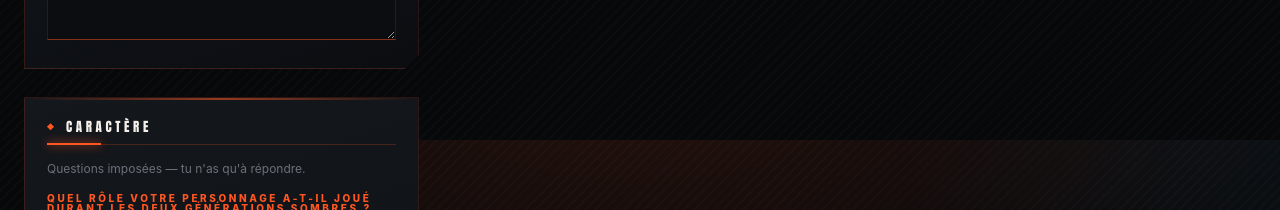
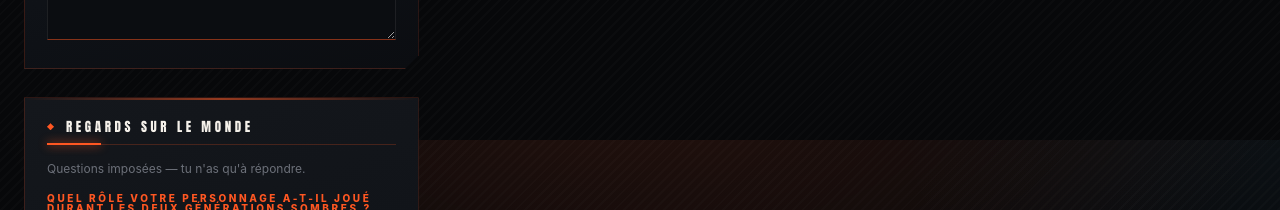
Before and after one commit to illi60/hnk-fiches, a Next.js app: page /editeur in a window 1280 px wide. Shown: the part 1460-1670 px from the top of the page. Built offline with nearby package versions, Linux system fonts and the light colour scheme; no server answers.

Commit message:
Presentation: renommage section Caractere en Regards sur le Monde

```diff
--- a/public/forum/hnk-presentation-preview.html
+++ b/public/forum/hnk-presentation-preview.html
@@ -53,7 +53,7 @@
   </div>
 
   <div class="hnk-pres-sec">
-    <h2 class="hnk-pres-title">Caractère</h2>
+    <h2 class="hnk-pres-title">Regards sur le Monde</h2>
     <div class="hnk-pres-qa">
       <div class="hnk-pres-q">
         <p class="q">Qu'est-ce qui le fait avancer ?</p>
--- a/src/components/PresentationGenerator.tsx
+++ b/src/components/PresentationGenerator.tsx
@@ -248,7 +248,7 @@ export default function PresentationGenerator() {
 
         {/* Caractère : questions verrouillées */}
         <section className="hnk-panel p-5 space-y-4">
-          <h2 className="hnk-section-title mb-1">Caractère</h2>
+          <h2 className="hnk-section-title mb-1">Regards sur le Monde</h2>
           <p className="text-smoke text-xs">Questions imposées — tu n'as qu'à répondre.</p>
           {CHARACTER_QUESTIONS.filter((q) => !q.requiresTrame || d.trame).map((q) => (
             <Field key={q.id} label={q.label}>
--- a/src/lib/presentation.ts
+++ b/src/lib/presentation.ts
@@ -207,7 +207,7 @@ export function presentationForumHtml(d: PresentationData): string {
   }).join("");
   const charQaSec = qaItems
     ? `<div class="hnk-pres-sec">` +
-      `<h2 class="hnk-pres-title">Caractère</h2>` +
+      `<h2 class="hnk-pres-title">Regards sur le Monde</h2>` +
       `<div class="hnk-pres-qa">${qaItems}</div>` +
       `</div>`
     : "";
```
